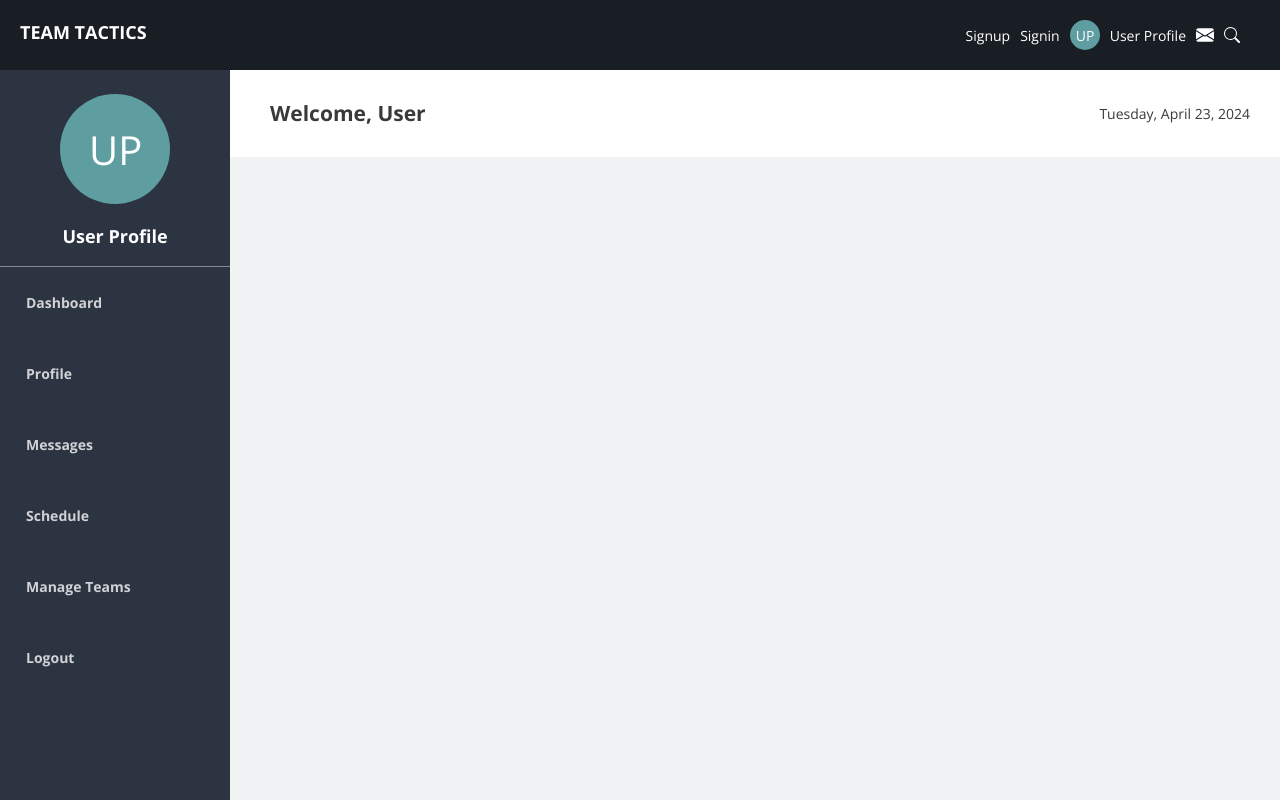
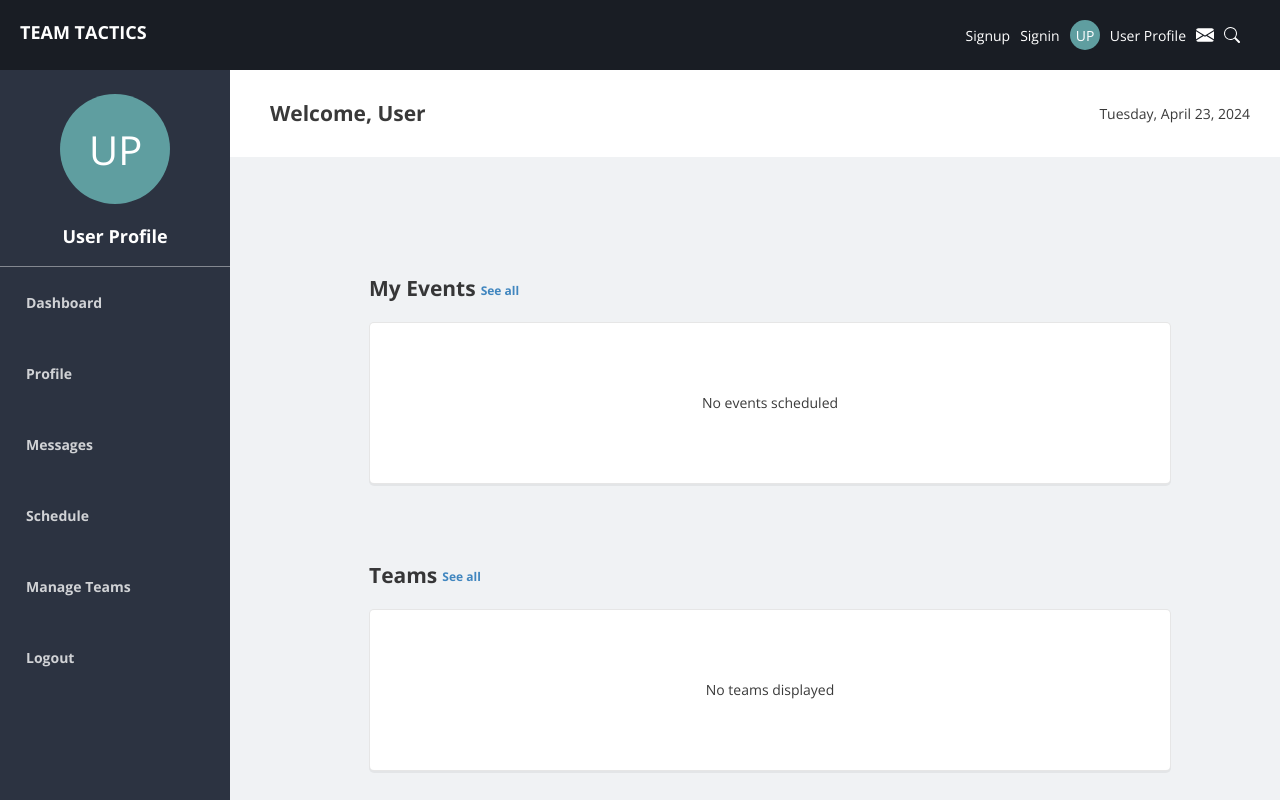
Before and after one commit to AjJ132/Team-Tactics-Frontend, a React (Vite) app: page / in a window 1280 px wide. Shown: the top 800 px of the page. Built offline with nearby package versions, Linux system fonts and the light colour scheme.

Commit message:
updated dashboard components and responsive design

```diff
--- a/src/Dashboard.jsx
+++ b/src/Dashboard.jsx
@@ -17,12 +17,35 @@ function Dashboard() {
           <p>{date}</p>
         </div>
         <div className="Dashboard-body">
-          {/* <div className="Dashboard-my-events-container">
-            <h2>Hello</h2>
+          <div className="dashboard-components-container">
+            {/* <div>hello</div> */}
+            <div>
+              <div className="dashboard-component-headings">
+                <h2>My Events</h2>
+                <p>See all</p>
+              </div>
+
+              <div className="Dashboard-my-events-container">
+                <p>No events scheduled</p>
+              </div>
+              <div className="dashboard-component-headings">
+                <h2>Teams</h2>
+                <p>See all</p>
+              </div>
+
+              <div className="Dashboard-my-events-container">
+                <p>No teams displayed</p>
+              </div>
+              <div className="dashboard-component-headings">
+                <h2>Messages</h2>
+                <p>See all</p>
+              </div>
+
+              <div className="Dashboard-my-events-container">
+                <p>No messages</p>
+              </div>
+            </div>
           </div>
-          <div className="Dashboard-my-events-container">
-            <h2>Hello</h2>
-          </div> */}
         </div>
       </div>
     </>
--- a/src/styles/Dashboard.css
+++ b/src/styles/Dashboard.css
@@ -29,8 +29,43 @@
 
 .Dashboard-my-events-container {
   width: 800px;
-  height: 200px;
+  height: 160px;
   background-color: white;
+  margin-bottom: 60px;
+  margin-top: 2px;
+  border: 1px solid rgba(138, 138, 138, 0.216);
+  border-radius: 5px;
+  box-shadow: 0px 2px 0px 0px rgba(0, 0, 0, 0.053);
+  display: flex;
+  justify-content: center;
+  align-items: center;
+}
+
+.dashboard-component-headings {
+  display: flex;
+  justify-content: left;
+  align-items: center;
+}
+
+.dashboard-component-headings p {
+  margin-top: 15.5px;
+  margin-left: 5px;
+  font-size: 12px;
+  color: rgb(64, 134, 191);
+  font-weight: bold;
+}
+
+.dashboard-components-container {
+  display: flex;
+  flex-direction: column;
+  justify-content: center;
+  align-items: center;
+  margin-top: 100px;
+  /* margin-bottom: 40px; */
+}
+
+.dashboard-components-container h2 {
+  /* margin-top: 0; */
 }
 
 /* Media Queries */
@@ -38,6 +73,10 @@
 @media only screen and (max-width: 600px) {
   #team-tactics-logo {
     display: none;
+  }
+
+  .Dashboard-body {
+    padding: 2em;
   }
 
   .nav-username {
@@ -146,4 +185,53 @@
   .Dashboard-heading h2 {
     margin-left: 0;
   }
+
+  div {
+    box-sizing: border-box;
+  }
 }
+
+@media only screen and (max-width: 700px) {
+  .Dashboard-heading h2 {
+    font-size: 15px;
+  }
+}
+
+@media only screen and (max-width: 650px) {
+  .Dashboard-heading h2 {
+    font-size: 13px;
+  }
+  .Dashboard-heading p {
+    font-size: 13px;
+  }
+}
+
+@media only screen and (max-width: 1200px) {
+  .Dashboard-my-events-container {
+    width: 600px;
+    height: 160px;
+    background-color: white;
+    margin-bottom: 20px;
+    margin-top: 20px;
+  }
+}
+
+@media only screen and (max-width: 900px) {
+  .Dashboard-my-events-container {
+    width: 360px;
+    height: 160px;
+    background-color: white;
+    margin-bottom: 20px;
+    margin-top: 20px;
+  }
+}
+
+@media only screen and (max-width: 700px) {
+  .Dashboard-my-events-container {
+    width: 260px;
+    height: 160px;
+    background-color: white;
+    margin-bottom: 20px;
+    margin-top: 20px;
+  }
+}
```
